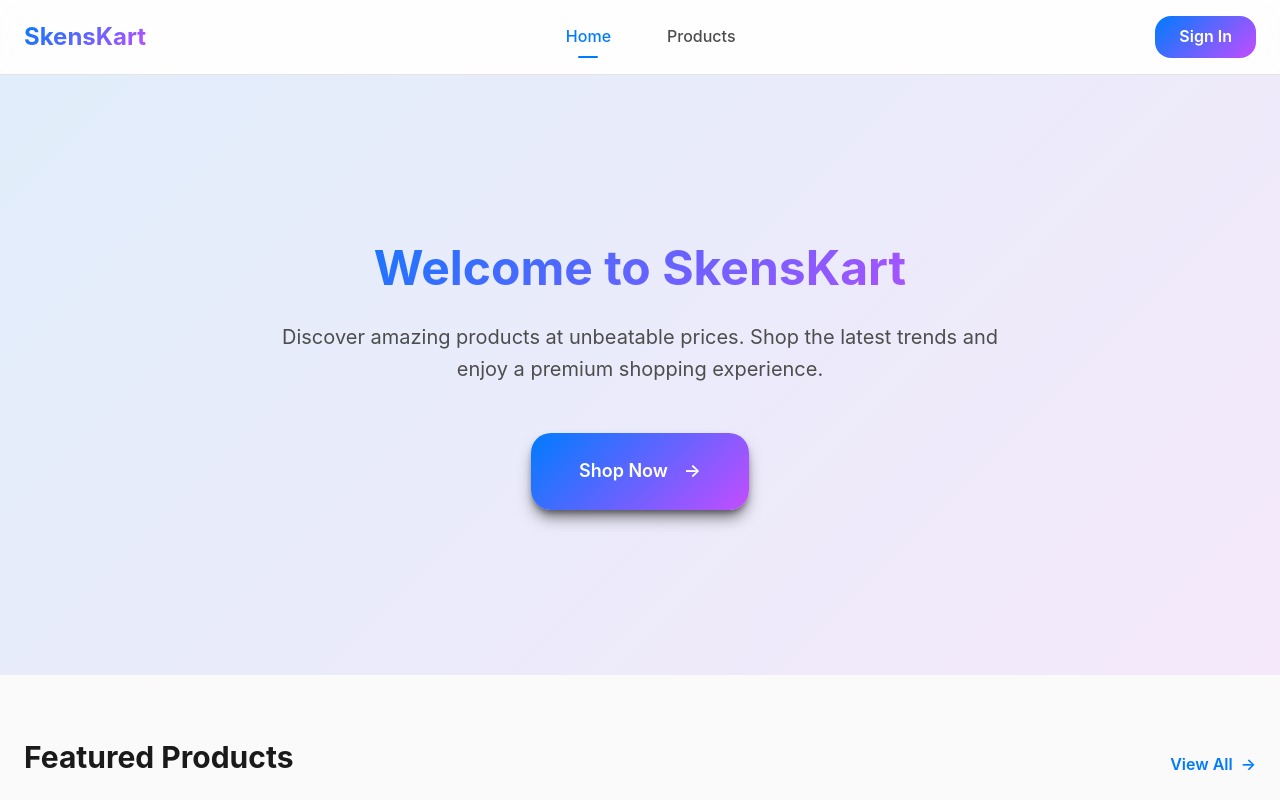
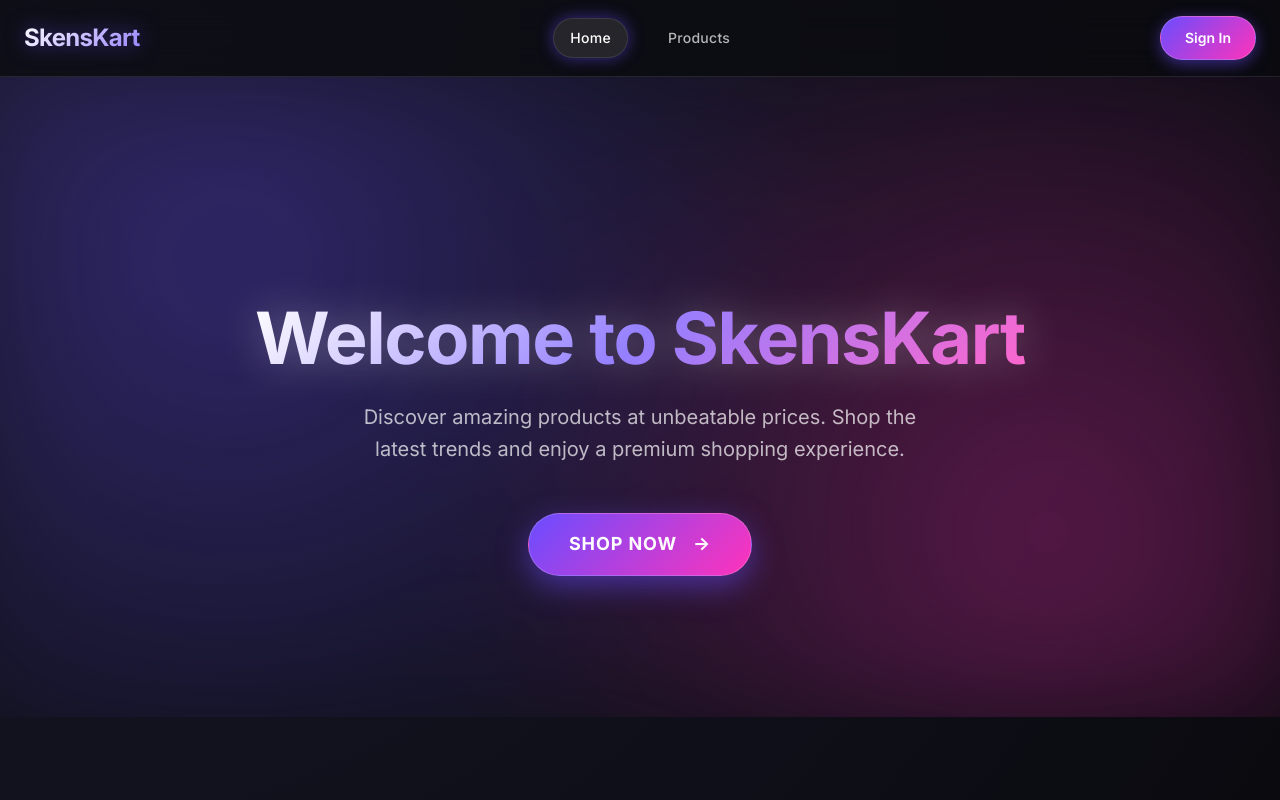
Before and after one commit to nst-skens-code/skens_kart, a React (Vite) app in the folder frontend/: page / in a window 1280 px wide. Shown: the top 800 px of the page. Built offline with nearby package versions, Linux system fonts and the light colour scheme; no server answers.

Commit message:
feat: overhaul frontend theme with premium glassmorphism design

```diff
--- a/frontend/src/components/Header/Header.module.css
+++ b/frontend/src/components/Header/Header.module.css
@@ -2,11 +2,18 @@
     position: sticky;
     top: 0;
     z-index: var(--z-sticky);
-    padding: var(--space-md) 0;
+    padding: 1rem 0;
     backdrop-filter: blur(var(--glass-blur));
     -webkit-backdrop-filter: blur(var(--glass-blur));
-    background: var(--glass-bg);
+    background: rgba(10, 10, 15, 0.7);
     border-bottom: 1px solid var(--glass-border);
+    transition: all var(--transition-base);
+}
+
+.header.scrolled {
+    padding: 0.75rem 0;
+    background: rgba(10, 10, 15, 0.9);
+    box-shadow: 0 4px 20px rgba(0, 0, 0, 0.4);
 }
 
 .headerContent {
@@ -19,16 +26,19 @@
 .logo {
     font-size: var(--font-size-2xl);
     font-weight: var(--font-weight-bold);
-    background: linear-gradient(135deg, var(--color-primary), var(--color-secondary));
+    background: linear-gradient(135deg, #fff, var(--color-primary-light));
     -webkit-background-clip: text;
     -webkit-text-fill-color: transparent;
     background-clip: text;
     text-decoration: none;
     transition: transform var(--transition-fast);
+    filter: drop-shadow(0 0 10px var(--color-primary-glow));
+    letter-spacing: -0.03em;
 }
 
 .logo:hover {
     transform: scale(1.05);
+    filter: drop-shadow(0 0 15px var(--color-primary-glow));
 }
 
 .nav {
@@ -42,31 +52,25 @@
 .navLink {
     color: var(--color-text-secondary);
     font-weight: var(--font-weight-medium);
-    padding: var(--space-sm) var(--space-md);
-    border-radius: var(--radius-lg);
-    transition: all var(--transition-fast);
+    padding: 0.5rem 1rem;
+    border-radius: var(--radius-full);
+    transition: all var(--transition-base);
     position: relative;
+    font-size: var(--font-size-sm);
+    letter-spacing: 0.02em;
 }
 
 .navLink:hover {
-    color: var(--color-text-primary);
-    background: var(--color-surface-elevated);
+    color: white;
+    background: rgba(255, 255, 255, 0.05);
+    text-shadow: 0 0 10px var(--color-primary-glow);
 }
 
 .navLink.active {
-    color: var(--color-primary);
-}
-
-.navLink.active::after {
-    content: '';
-    position: absolute;
-    bottom: 0;
-    left: 50%;
-    transform: translateX(-50%);
-    width: 20px;
-    height: 2px;
-    background: var(--color-primary);
-    border-radius: var(--radius-full);
+    color: white;
+    background: rgba(255, 255, 255, 0.1);
+    box-shadow: 0 0 15px var(--color-primary-glow);
+    border: 1px solid rgba(255, 255, 255, 0.1);
 }
 
 .actions {
@@ -77,62 +81,57 @@
 
 .cartButton {
     position: relative;
-    padding: var(--space-sm) var(--space-md);
-    background: var(--color-surface-elevated);
-    border-radius: var(--radius-lg);
+    padding: 0.6rem;
+    background: rgba(255, 255, 255, 0.05);
+    border-radius: var(--radius-full);
     color: var(--color-text-primary);
-    font-weight: var(--font-weight-medium);
     transition: all var(--transition-fast);
     display: flex;
     align-items: center;
-    gap: var(--space-sm);
+    justify-content: center;
+    border: 1px solid transparent;
 }
 
 .cartButton:hover {
-    background: var(--color-surface-glass);
+    background: rgba(255, 255, 255, 0.1);
     transform: translateY(-2px);
-    box-shadow: var(--shadow-md);
+    box-shadow: 0 0 15px var(--color-primary-glow);
+    border-color: rgba(255, 255, 255, 0.2);
+    color: white;
 }
 
 .cartBadge {
     position: absolute;
-    top: -6px;
-    right: -6px;
-    background: var(--color-error);
+    top: -5px;
+    right: -5px;
+    background: var(--color-primary);
     color: white;
-    font-size: var(--font-size-xs);
+    font-size: 0.7rem;
     font-weight: var(--font-weight-bold);
     padding: 2px 6px;
     border-radius: var(--radius-full);
-    min-width: 20px;
+    min-width: 18px;
     text-align: center;
-    animation: pulse 0.3s ease-out;
-}
-
-@keyframes pulse {
-
-    0%,
-    100% {
-        transform: scale(1);
-    }
-
-    50% {
-        transform: scale(1.2);
-    }
+    box-shadow: 0 0 10px var(--color-primary-glow);
+    border: 2px solid var(--color-background);
 }
 
 .authButton {
-    padding: var(--space-sm) var(--space-lg);
+    padding: 0.6rem 1.5rem;
     background: linear-gradient(135deg, var(--color-primary), var(--color-secondary));
     color: white;
-    border-radius: var(--radius-lg);
+    border-radius: var(--radius-full);
     font-weight: var(--font-weight-semibold);
-    transition: all var(--transition-fast);
+    font-size: var(--font-size-sm);
+    transition: all var(--transition-base);
+    box-shadow: 0 4px 15px var(--color-primary-glow);
+    border: 1px solid rgba(255, 255, 255, 0.2);
 }
 
 .authButton:hover {
     transform: translateY(-2px);
-    box-shadow: var(--shadow-glow);
+    box-shadow: 0 8px 25px var(--color-primary-glow);
+    filter: brightness(1.1);
 }
 
 .userMenu {
@@ -143,22 +142,26 @@
     display: flex;
     align-items: center;
     gap: var(--space-sm);
-    padding: var(--space-sm) var(--space-md);
-    background: var(--color-surface-elevated);
-    border-radius: var(--radius-lg);
+    padding: 0.5rem 1rem;
+    background: rgba(255, 255, 255, 0.05);
+    border-radius: var(--radius-full);
     color: var(--color-text-primary);
     font-weight: var(--font-weight-medium);
+    font-size: var(--font-size-sm);
     transition: all var(--transition-fast);
+    border: 1px solid transparent;
 }
 
 .userButton:hover {
-    background: var(--color-surface-glass);
+    background: rgba(255, 255, 255, 0.1);
+    border-color: rgba(255, 255, 255, 0.2);
+    box-shadow: 0 0 15px var(--color-primary-glow);
 }
 
 .mobileMenuButton {
     display: none;
     padding: var(--space-sm);
-    background: var(--color-surface-elevated);
+    background: transparent;
     border-radius: var(--radius-md);
     color: var(--color-text-primary);
 }
--- a/frontend/src/pages/Home.module.css
+++ b/frontend/src/pages/Home.module.css
@@ -1,36 +1,57 @@
 .hero {
     position: relative;
-    min-height: 600px;
+    min-height: 80vh;
     display: flex;
     align-items: center;
     justify-content: center;
     overflow: hidden;
     margin-bottom: var(--space-3xl);
+    padding-top: var(--space-3xl);
 }
 
 .heroBackground {
     position: absolute;
     inset: 0;
-    background: linear-gradient(135deg,
-            hsla(211, 100%, 50%, 0.1) 0%,
-            hsla(280, 100%, 65%, 0.1) 100%);
+    background:
+        radial-gradient(circle at 20% 30%, var(--color-primary-glow) 0%, transparent 50%),
+        radial-gradient(circle at 80% 70%, var(--color-secondary-glow) 0%, transparent 50%);
+    opacity: 0.6;
     z-index: -1;
+    filter: blur(60px);
+    animation: pulseBackground 10s ease-in-out infinite alternate;
+}
+
+@keyframes pulseBackground {
+    0% {
+        transform: scale(1);
+        opacity: 0.5;
+    }
+
+    100% {
+        transform: scale(1.1);
+        opacity: 0.7;
+    }
 }
 
 .heroContent {
     text-align: center;
-    max-width: 800px;
+    max-width: 900px;
     padding: var(--space-3xl) var(--space-lg);
+    position: relative;
+    z-index: 1;
 }
 
 .heroTitle {
     font-size: var(--font-size-5xl);
     font-weight: var(--font-weight-bold);
     margin-bottom: var(--space-lg);
-    background: linear-gradient(135deg, var(--color-primary), var(--color-secondary));
+    background: linear-gradient(135deg, #fff 0%, var(--color-primary-light) 50%, var(--color-secondary-light) 100%);
     -webkit-background-clip: text;
     -webkit-text-fill-color: transparent;
     background-clip: text;
+    filter: drop-shadow(0 0 20px rgba(255, 255, 255, 0.3));
+    letter-spacing: -0.02em;
+    line-height: 1.1;
 }
 
 .heroSubtitle {
@@ -38,25 +59,32 @@
     color: var(--color-text-secondary);
     margin-bottom: var(--space-2xl);
     line-height: 1.6;
+    max-width: 600px;
+    margin-left: auto;
+    margin-right: auto;
 }
 
 .heroCTA {
     display: inline-flex;
     align-items: center;
     gap: var(--space-md);
-    padding: var(--space-lg) var(--space-2xl);
+    padding: 1rem 2.5rem;
     background: linear-gradient(135deg, var(--color-primary), var(--color-secondary));
     color: white;
-    border-radius: var(--radius-xl);
+    border-radius: var(--radius-full);
     font-size: var(--font-size-lg);
-    font-weight: var(--font-weight-semibold);
+    font-weight: var(--font-weight-bold);
     transition: all var(--transition-base);
-    box-shadow: var(--shadow-lg);
+    box-shadow: 0 10px 30px var(--color-primary-glow);
+    border: 1px solid rgba(255, 255, 255, 0.2);
+    text-transform: uppercase;
+    letter-spacing: 0.05em;
 }
 
 .heroCTA:hover {
-    transform: translateY(-4px);
-    box-shadow: var(--shadow-xl), var(--shadow-glow);
+    transform: translateY(-4px) scale(1.05);
+    box-shadow: 0 20px 40px var(--color-primary-glow), 0 0 20px var(--color-secondary-glow);
+    filter: brightness(1.1);
 }
 
 .section {
@@ -68,24 +96,37 @@
     align-items: center;
     justify-content: space-between;
     margin-bottom: var(--space-2xl);
+    padding-bottom: var(--space-md);
+    border-bottom: 1px solid var(--glass-border);
 }
 
 .sectionTitle {
     font-size: var(--font-size-3xl);
     font-weight: var(--font-weight-bold);
+    background: linear-gradient(to right, #fff, var(--color-text-secondary));
+    -webkit-background-clip: text;
+    background-clip: text;
+    -webkit-text-fill-color: transparent;
 }
 
 .viewAll {
-    color: var(--color-primary);
+    color: var(--color-primary-light);
     font-weight: var(--font-weight-semibold);
     display: flex;
     align-items: center;
     gap: var(--space-sm);
     transition: all var(--transition-fast);
+    padding: var(--space-xs) var(--space-md);
+    border-radius: var(--radius-full);
+    background: var(--glass-bg);
+    border: 1px solid var(--glass-border);
 }
 
 .viewAll:hover {
     gap: var(--space-md);
+    background: var(--glass-bg-hover);
+    border-color: var(--color-primary);
+    box-shadow: 0 0 15px var(--color-primary-glow);
 }
 
 .productGrid {
@@ -96,7 +137,7 @@
 
 .features {
     display: grid;
-    grid-template-columns: repeat(auto-fit, minmax(250px, 1fr));
+    grid-template-columns: repeat(auto-fit, minmax(300px, 1fr));
     gap: var(--space-xl);
     margin-top: var(--space-3xl);
 }
@@ -104,27 +145,52 @@
 .feature {
     text-align: center;
     padding: var(--space-2xl);
-    background: var(--glass-bg);
+    background: linear-gradient(145deg, var(--glass-bg) 0%, rgba(255, 255, 255, 0.02) 100%);
     backdrop-filter: blur(var(--glass-blur));
     border: 1px solid var(--glass-border);
     border-radius: var(--radius-xl);
     transition: all var(--transition-base);
+    position: relative;
+    overflow: hidden;
+}
+
+.feature::before {
+    content: '';
+    position: absolute;
+    top: 0;
+    left: 0;
+    width: 100%;
+    height: 100%;
+    background: radial-gradient(circle at top right, var(--color-primary-glow), transparent 70%);
+    opacity: 0;
+    transition: opacity var(--transition-base);
 }
 
 .feature:hover {
-    transform: translateY(-8px);
-    box-shadow: var(--shadow-lg);
+    transform: translateY(-10px);
+    border-color: var(--color-primary-light);
+    box-shadow: var(--shadow-lg), 0 0 30px var(--color-primary-glow);
+}
+
+.feature:hover::before {
+    opacity: 0.2;
 }
 
 .featureIcon {
-    font-size: 3rem;
-    margin-bottom: var(--space-md);
+    font-size: 3.5rem;
+    margin-bottom: var(--space-lg);
+    background: linear-gradient(135deg, var(--color-primary-light), var(--color-secondary-light));
+    -webkit-background-clip: text;
+    background-clip: text;
+    -webkit-text-fill-color: transparent;
+    filter: drop-shadow(0 0 10px var(--color-primary-glow));
 }
 
 .featureTitle {
     font-size: var(--font-size-xl);
     font-weight: var(--font-weight-bold);
     margin-bottom: var(--space-sm);
+    color: var(--color-text-primary);
 }
 
 .featureDescription {
--- a/frontend/src/styles/global.css
+++ b/frontend/src/styles/global.css
@@ -19,6 +19,9 @@ body {
     line-height: 1.6;
     color: var(--color-text-primary);
     background-color: var(--color-background);
+    background-image: var(--color-background-gradient);
+    background-attachment: fixed;
+    min-height: 100vh;
     overflow-x: hidden;
 }
 
@@ -36,7 +39,7 @@ html {
 /* Focus visible */
 :focus-visible {
     outline: 2px solid var(--color-primary);
-    outline-offset: 2px;
+    outline-offset: 4px;
 }
 
 /* Headings */
@@ -47,8 +50,10 @@ h4,
 h5,
 h6 {
     font-weight: var(--font-weight-bold);
-    line-height: 1.2;
+    line-height: 1.1;
     margin-bottom: var(--space-md);
+    color: var(--color-text-primary);
+    letter-spacing: -0.02em;
 }
 
 h1 {
@@ -77,13 +82,14 @@ h6 {
 
 /* Links */
 a {
-    color: var(--color-primary);
+    color: var(--color-primary-light);
     text-decoration: none;
     transition: color var(--transition-fast);
 }
 
 a:hover {
-    color: var(--color-primary-light);
+    color: var(--color-primary);
+    text-shadow: 0 0 10px var(--color-primary-glow);
 }
 
 /* Images */
@@ -101,71 +107,123 @@ button {
     background: none;
 }
 
-/* Input elements */
-input,
-textarea,
-select {
-    font-family: inherit;
-    font-size: inherit;
-}
-
-/* Remove number input spinners */
-input[type="number"]::-webkit-inner-spin-button,
-input[type="number"]::-webkit-outer-spin-button {
-    -webkit-appearance: none;
-    margin: 0;
-}
-
-input[type="number"] {
-    appearance: textfield;
-    -moz-appearance: textfield;
-}
-
 /* Utility Classes */
 .container {
     width: 100%;
-    max-width: 1280px;
+    max-width: 1400px;
     margin: 0 auto;
     padding: 0 var(--space-lg);
 }
 
-.glass {
+/* Glassmorphism Utilities */
+.glass-panel {
     background: var(--glass-bg);
     backdrop-filter: blur(var(--glass-blur));
     -webkit-backdrop-filter: blur(var(--glass-blur));
     border: 1px solid var(--glass-border);
+    box-shadow: var(--glass-shadow);
+    border-radius: var(--radius-lg);
 }
 
+.glass-panel:hover {
+    background: var(--glass-bg-hover);
+    border-color: var(--glass-border-light);
+}
+
+.glass-card {
+    background: linear-gradient(135deg, rgba(255, 255, 255, 0.05) 0%, rgba(255, 255, 255, 0.01) 100%);
+    backdrop-filter: blur(10px);
+    -webkit-backdrop-filter: blur(10px);
+    border: 1px solid var(--glass-border);
+    border-radius: var(--radius-md);
+    padding: var(--space-lg);
+    transition: transform var(--transition-base), box-shadow var(--transition-base), border-color var(--transition-base);
+}
+
+.glass-card:hover {
+    transform: translateY(-5px);
+    box-shadow: var(--shadow-lg), var(--shadow-glow-primary);
+    border-color: var(--color-primary-light);
+}
+
+/* Impressive Buttons */
+.btn {
+    display: inline-flex;
+    align-items: center;
+    justify-content: center;
+    padding: 0.75rem 1.5rem;
+    font-weight: var(--font-weight-semibold);
+    border-radius: var(--radius-full);
+    transition: all var(--transition-base);
+    text-transform: uppercase;
+    letter-spacing: 0.05em;
+    font-size: var(--font-size-sm);
+}
+
+.btn-primary {
+    background: linear-gradient(135deg, var(--color-primary), var(--color-primary-dark));
+    color: white;
+    box-shadow: 0 4px 15px var(--color-primary-glow);
+    border: 1px solid transparent;
+}
+
+.btn-primary:hover {
+    transform: translateY(-2px);
+    box-shadow: 0 8px 25px var(--color-primary-glow);
+    filter: brightness(1.1);
+}
+
+.btn-secondary {
+    background: rgba(255, 255, 255, 0.1);
+    color: white;
+    backdrop-filter: blur(10px);
+    border: 1px solid var(--glass-border);
+}
+
+.btn-secondary:hover {
+    background: rgba(255, 255, 255, 0.2);
+    border-color: white;
+    transform: translateY(-2px);
+}
+
+.btn-glow {
+    position: relative;
+    overflow: hidden;
+}
+
+.btn-glow::after {
+    content: '';
+    position: absolute;
+    top: -50%;
+    left: -50%;
+    width: 200%;
+    height: 200%;
+    background: radial-gradient(circle, rgba(255, 255, 255, 0.3) 0%, transparent 70%);
+    transform: scale(0);
+    transition: transform 0.5s ease-out;
+}
+
+.btn-glow:hover::after {
+    transform: scale(1);
+}
+
+/* Text Gradients */
 .text-gradient {
-    background: linear-gradient(135deg, var(--color-primary), var(--color-secondary));
+    background: linear-gradient(135deg, #fff 0%, var(--color-primary-light) 100%);
     -webkit-background-clip: text;
     -webkit-text-fill-color: transparent;
     background-clip: text;
 }
 
-/* Skeleton loader */
-@keyframes shimmer {
-    0% {
-        background-position: -1000px 0;
-    }
-
-    100% {
-        background-position: 1000px 0;
-    }
+.text-gradient-accent {
+    background: linear-gradient(135deg, var(--color-secondary-light), var(--color-accent));
+    -webkit-background-clip: text;
+    -webkit-text-fill-color: transparent;
+    background-clip: text;
 }
 
-.skeleton {
-    background: linear-gradient(90deg,
-            var(--color-surface) 0%,
-            var(--color-surface-elevated) 50%,
-            var(--color-surface) 100%);
-    background-size: 1000px 100%;
-    animation: shimmer 2s infinite;
-    border-radius: var(--radius-md);
-}
-
-/* Responsive breakpoints */
-@media (max-width: 639px) {
+/* Responsive */
+@media (max-width: 768px) {
     html {
         font-size: 14px;
     }
@@ -178,41 +236,3 @@ input[type="number"] {
         font-size: var(--font-size-3xl);
     }
 }
-
-@media (min-width: 640px) and (max-width: 1023px) {
-    html {
-        font-size: 15px;
-    }
-}
-
-/* Accessibility - Reduced motion */
-@media (prefers-reduced-motion: reduce) {
-
-    *,
-    *::before,
-    *::after {
-        animation-duration: 0.01ms !important;
-        animation-iteration-count: 1 !important;
-        transition-duration: 0.01ms !important;
-        scroll-behavior: auto !important;
-    }
-}
-
-/* Scrollbar styling */
-::-webkit-scrollbar {
-    width: 10px;
-    height: 10px;
-}
-
-::-webkit-scrollbar-track {
-    background: var(--color-surface);
-}
-
-::-webkit-scrollbar-thumb {
-    background: var(--color-surface-elevated);
-    border-radius: var(--radius-full);
-}
-
-::-webkit-scrollbar-thumb:hover {
-    background: var(--color-border);
-}
--- a/frontend/src/styles/variables.css
+++ b/frontend/src/styles/variables.css
@@ -1,29 +1,41 @@
 :root {
-  /* iOS-26 Inspired Color Palette */
-  --color-primary: hsl(211, 100%, 50%);
-  --color-primary-light: hsl(211, 100%, 60%);
-  --color-primary-dark: hsl(211, 100%, 40%);
+  /* Premium Glassmorphism Palette */
 
-  --color-secondary: hsl(280, 100%, 65%);
-  --color-secondary-light: hsl(280, 100%, 75%);
+  /* Primary Brand Colors - Vibrant & Neon */
+  --color-primary: hsl(250, 100%, 65%);
+  --color-primary-light: hsl(250, 100%, 75%);
+  --color-primary-dark: hsl(250, 100%, 55%);
+  --color-primary-glow: hsla(250, 100%, 65%, 0.5);
 
-  --color-accent: hsl(340, 82%, 52%);
-  --color-success: hsl(142, 76%, 36%);
-  --color-warning: hsl(38, 92%, 50%);
-  --color-error: hsl(0, 84%, 60%);
+  --color-secondary: hsl(320, 100%, 60%);
+  --color-secondary-light: hsl(320, 100%, 70%);
+  --color-secondary-glow: hsla(320, 100%, 60%, 0.5);
 
-  /* Neutral Colors */
-  --color-background: hsl(220, 15%, 8%);
-  --color-surface: hsl(220, 15%, 12%);
-  --color-surface-elevated: hsl(220, 15%, 16%);
-  --color-surface-glass: hsla(220, 15%, 20%, 0.7);
+  --color-accent: hsl(180, 100%, 50%);
+  --color-accent-glow: hsla(180, 100%, 50%, 0.5);
 
-  --color-text-primary: hsl(0, 0%, 98%);
-  --color-text-secondary: hsl(0, 0%, 70%);
-  --color-text-tertiary: hsl(0, 0%, 50%);
+  /* Functional Colors */
+  --color-success: hsl(150, 100%, 45%);
+  --color-warning: hsl(40, 100%, 60%);
+  --color-error: hsl(350, 100%, 60%);
 
-  --color-border: hsla(0, 0%, 100%, 0.1);
-  --color-border-focus: hsla(211, 100%, 50%, 0.5);
+  /* Backgrounds & Surfaces */
+  --color-background: #0a0a0f;
+  --color-background-gradient: radial-gradient(circle at top left, #1a1a2e, #0a0a0f);
+
+  /* Glass Surfaces */
+  --glass-bg: rgba(255, 255, 255, 0.05);
+  --glass-bg-hover: rgba(255, 255, 255, 0.1);
+  --glass-border: rgba(255, 255, 255, 0.1);
+  --glass-border-light: rgba(255, 255, 255, 0.2);
+  --glass-shadow: 0 8px 32px 0 rgba(0, 0, 0, 0.37);
+  --glass-blur: 16px;
+
+  /* Text Colors */
+  --color-text-primary: #ffffff;
+  --color-text-secondary: rgba(255, 255, 255, 0.7);
+  --color-text-tertiary: rgba(255, 255, 255, 0.5);
+  --color-text-inverse: #0a0a0f;
 
   /* Spacing Scale */
   --space-xs: 0.25rem;
@@ -32,39 +44,33 @@
   --space-lg: 1.5rem;
   --space-xl: 2rem;
   --space-2xl: 3rem;
-  --space-3xl: 4rem;
+  --space-3xl: 5rem;
 
   /* Border Radius */
   --radius-sm: 8px;
-  --radius-md: 12px;
-  --radius-lg: 16px;
-  --radius-xl: 20px;
-  --radius-2xl: 24px;
+  --radius-md: 16px;
+  --radius-lg: 24px;
+  --radius-xl: 32px;
   --radius-full: 9999px;
 
-  /* Shadows */
-  --shadow-sm: 0 1px 2px 0 rgba(0, 0, 0, 0.3);
-  --shadow-md: 0 4px 6px -1px rgba(0, 0, 0, 0.4), 0 2px 4px -1px rgba(0, 0, 0, 0.3);
-  --shadow-lg: 0 10px 15px -3px rgba(0, 0, 0, 0.5), 0 4px 6px -2px rgba(0, 0, 0, 0.4);
-  --shadow-xl: 0 20px 25px -5px rgba(0, 0, 0, 0.6), 0 10px 10px -5px rgba(0, 0, 0, 0.5);
-  --shadow-glow: 0 0 20px rgba(59, 130, 246, 0.3);
-
-  /* Glass Effect */
-  --glass-bg: hsla(220, 15%, 20%, 0.6);
-  --glass-border: hsla(255, 255%, 255%, 0.15);
-  --glass-blur: 20px;
+  /* Shadows & Glows */
+  --shadow-sm: 0 2px 4px rgba(0, 0, 0, 0.3);
+  --shadow-md: 0 4px 12px rgba(0, 0, 0, 0.4);
+  --shadow-lg: 0 12px 24px rgba(0, 0, 0, 0.5);
+  --shadow-glow-primary: 0 0 20px var(--color-primary-glow);
+  --shadow-glow-secondary: 0 0 20px var(--color-secondary-glow);
 
   /* Typography */
-  --font-family: -apple-system, BlinkMacSystemFont, 'SF Pro Display', 'Inter', 'Segoe UI', 'Roboto', sans-serif;
+  --font-family: 'Inter', -apple-system, BlinkMacSystemFont, sans-serif;
   --font-size-xs: 0.75rem;
   --font-size-sm: 0.875rem;
   --font-size-base: 1rem;
   --font-size-lg: 1.125rem;
   --font-size-xl: 1.25rem;
   --font-size-2xl: 1.5rem;
-  --font-size-3xl: 1.875rem;
-  --font-size-4xl: 2.25rem;
-  --font-size-5xl: 3rem;
+  --font-size-3xl: 2rem;
+  --font-size-4xl: 3rem;
+  --font-size-5xl: 4.5rem;
 
   --font-weight-normal: 400;
   --font-weight-medium: 500;
@@ -72,36 +78,31 @@
   --font-weight-bold: 700;
 
   /* Transitions */
-  --transition-fast: 150ms cubic-bezier(0.4, 0, 0.2, 1);
-  --transition-base: 250ms cubic-bezier(0.4, 0, 0.2, 1);
-  --transition-slow: 350ms cubic-bezier(0.4, 0, 0.2, 1);
-  --transition-spring: 500ms cubic-bezier(0.34, 1.56, 0.64, 1);
+  --transition-fast: 0.2s ease;
+  --transition-base: 0.3s cubic-bezier(0.4, 0, 0.2, 1);
+  --transition-bounce: 0.5s cubic-bezier(0.68, -0.55, 0.265, 1.55);
 
-  /* Z-index Scale */
+  /* Z-index */
   --z-dropdown: 1000;
   --z-sticky: 1020;
   --z-fixed: 1030;
-  --z-modal-backdrop: 1040;
   --z-modal: 1050;
-  --z-popover: 1060;
-  --z-tooltip: 1070;
 }
 
-/* Light mode overrides */
-@media (prefers-color-scheme: light) {
-  :root {
-    --color-background: hsl(0, 0%, 98%);
-    --color-surface: hsl(0, 0%, 100%);
-    --color-surface-elevated: hsl(0, 0%, 100%);
-    --color-surface-glass: hsla(0, 0%, 100%, 0.8);
+/* Scrollbar */
+::-webkit-scrollbar {
+  width: 8px;
+}
 
-    --color-text-primary: hsl(0, 0%, 10%);
-    --color-text-secondary: hsl(0, 0%, 30%);
-    --color-text-tertiary: hsl(0, 0%, 50%);
+::-webkit-scrollbar-track {
+  background: var(--color-background);
+}
 
-    --color-border: hsla(0, 0%, 0%, 0.1);
+::-webkit-scrollbar-thumb {
+  background: var(--glass-border);
+  border-radius: var(--radius-full);
+}
 
-    --glass-bg: hsla(0, 0%, 100%, 0.7);
-    --glass-border: hsla(0, 0%, 0%, 0.1);
-  }
+::-webkit-scrollbar-thumb:hover {
+  background: var(--color-primary);
 }
```
Also changed, not shown: frontend/src/components/ProductCard/ProductCard.module.css (+32 -22 lines).
